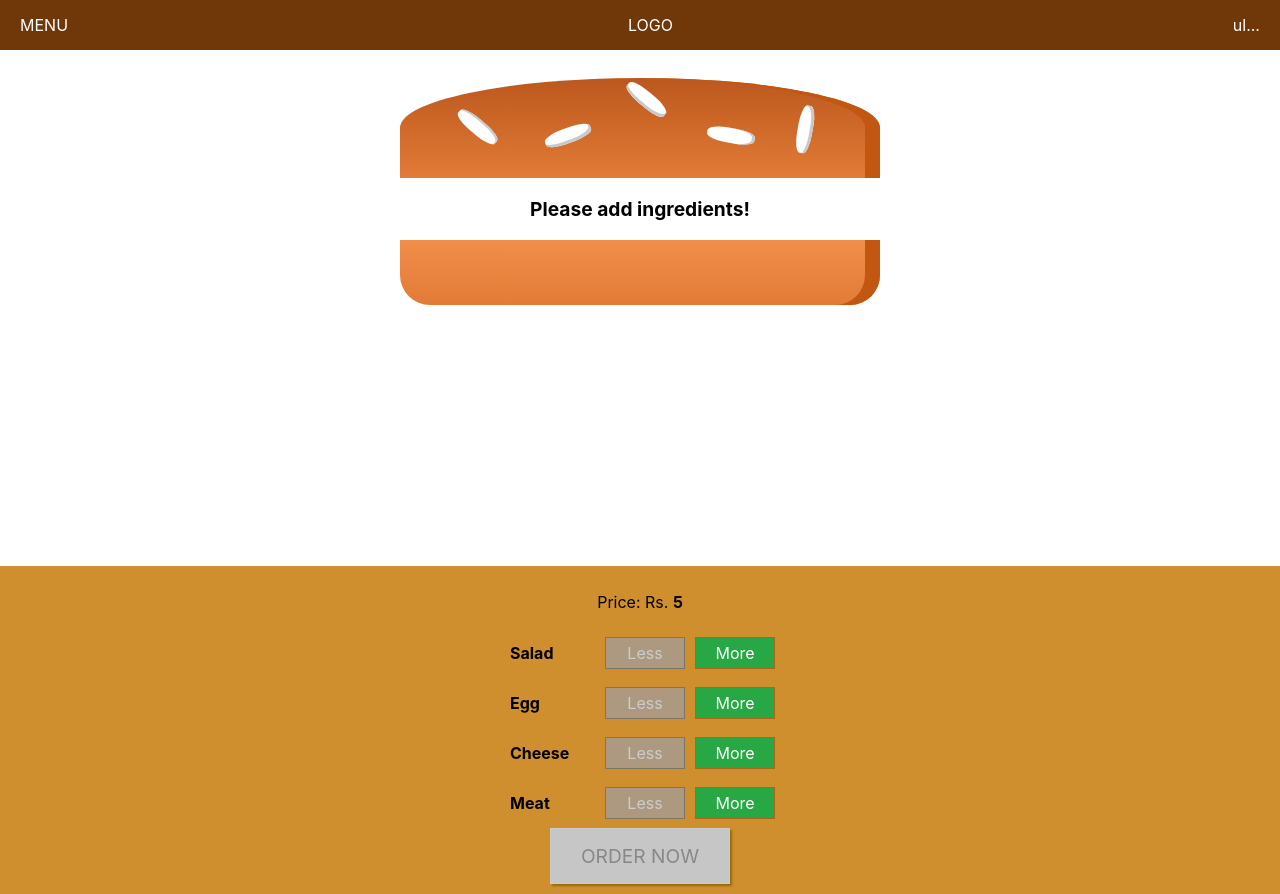
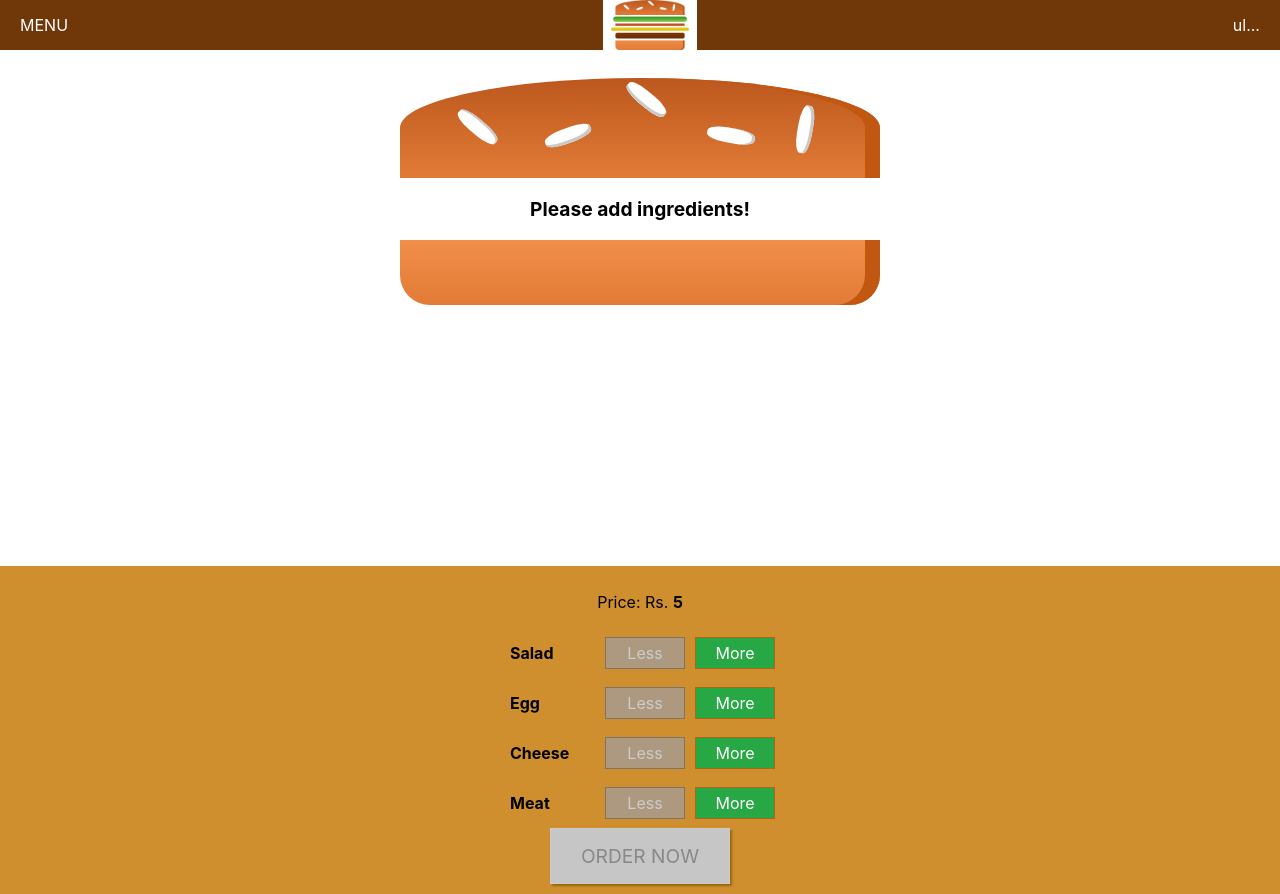
Before and after one commit to talalahmed95/build-my-burger, a React (Create React App) app: page / in a window 1280 px wide. Built offline with nearby package versions, Linux system fonts and the light colour scheme.

Commit message:
Logo added

```diff
--- /dev/null
+++ b/src/components/Logo/Logo.js
@@ -0,0 +1,11 @@
+import React from 'react';
+import classes from './Logo.module.css';
+import burgerLogo from '../../assets/images/burgerLogo.png';
+
+const logo = (props) => (
+	<div className={classes.Logo}>
+		<img src={burgerLogo} alt="MyBurger" />
+	</div>
+);
+
+export default logo;
--- /dev/null
+++ b/src/components/Logo/Logo.module.css
@@ -0,0 +1,9 @@
+.Logo {
+	background-color: white;
+	padding: 8px;
+	height: 100%;
+}
+
+.Logo img {
+	height: 100%;
+}
--- a/src/components/UI/Navigation/Toolbar/Toolbar.js
+++ b/src/components/UI/Navigation/Toolbar/Toolbar.js
@@ -1,11 +1,12 @@
 import React from 'react';
 import classes from './Toolbar.module.css';
+import Logo from '../../../Logo/Logo';
 
 const toolbar = (props) => {
 	return (
 		<header className={classes.Toolbar}>
 			<div>MENU</div>
-			<div>LOGO</div>
+			<Logo />
 			<nav>
 				ul...
 			</nav>
```
Also changed, not shown: src/assets/images/burgerLogo.png (added).
